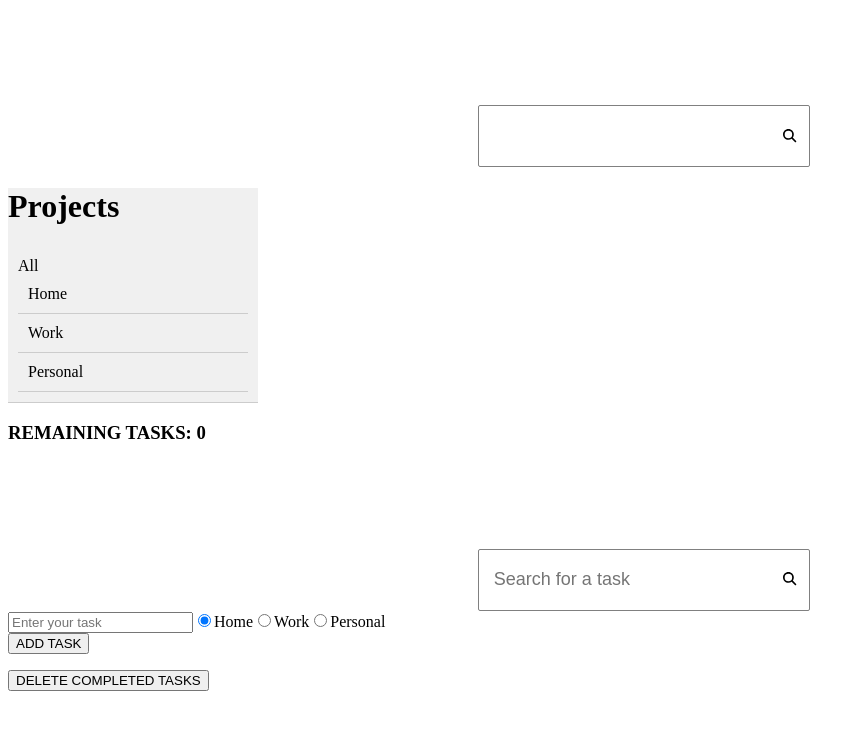
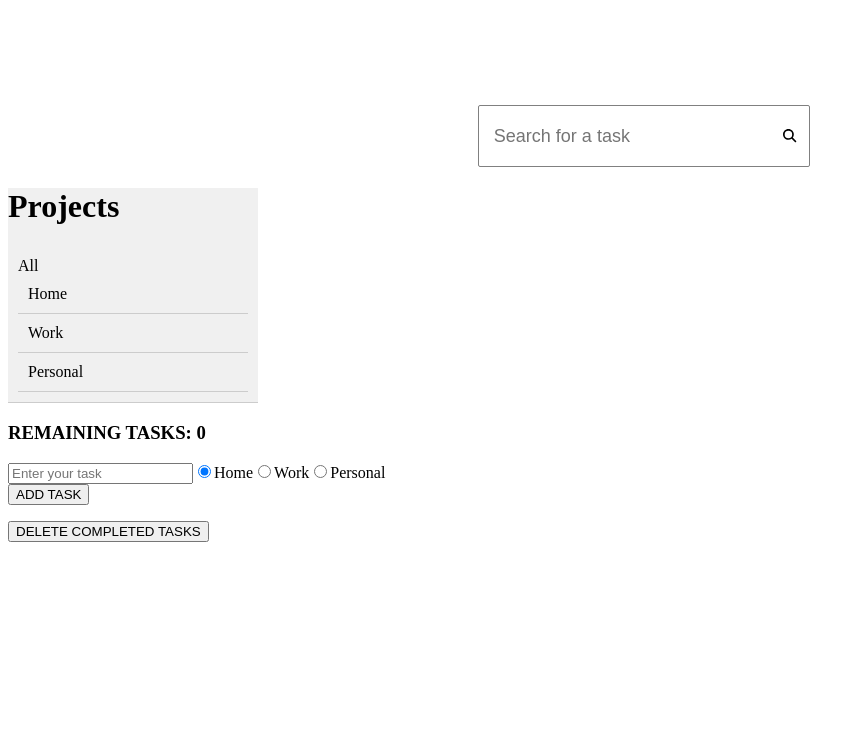
Before and after one commit to moharso/to-do-app, a React (Create React App) app: page / in a window 1280 px wide. Shown: the top 730 px of the page, without its empty margins (0-865 px from the left). Built offline with nearby package versions, Linux system fonts and the light colour scheme.

Commit message:
project structure fixed

```diff
--- a/src/components/MainContent/MainContent.js
+++ b/src/components/MainContent/MainContent.js
@@ -3,11 +3,11 @@ import TodoList from "../TodoList/TodoList";
 
 import "./MainContent.css";
 
-const MainContent = () => {
+const MainContent = ({ search }) => {
   return (
     <>
       <ProjectList />
-      <TodoList />
+      <TodoList search={search} />
     </>
   );
 };
--- a/src/components/TodoList/TodoList.js
+++ b/src/components/TodoList/TodoList.js
@@ -1,22 +1,12 @@
 import { useState, useEffect } from "react";
 import "./TodoList.css";
 import InputForm from "../InputForm/InputForm";
-import TopBar from "../TopBar/TopBar";
 
-const TodoList = () => {
+const TodoList = ({ search }) => {
   const [todos, setTodos] = useState([]);
   const [isComponentLoaded, setIsComponentLoaded] = useState(false);
   const [remainingItems, setRemainingItems] = useState(0);
-  const [text, setText] = useState({
-    id: 1,
-    input: "",
-    isChecked: false,
-  });
-
-  const [search, setSearch] = useState("");
-  const handleSearch = (term) => {
-    setSearch(term);
-  };
+  const searchText = search || "";
 
   useEffect(() => {
     const storedTodos = JSON.parse(localStorage.getItem("todos") || "[]");
@@ -31,7 +21,7 @@ const TodoList = () => {
     const remainingTodos = todos.filter((todo) => !todo.isChecked).length;
 
     setRemainingItems(remainingTodos);
-  }, [text.isChecked, todos, isComponentLoaded]);
+  }, [todos, isComponentLoaded]);
 
   if (!isComponentLoaded) {
     return <h2>Loading...</h2>; //add spinner
@@ -40,15 +30,15 @@ const TodoList = () => {
   //todos array filter
   const filteredTodos = todos.filter(
     (todo) =>
-      todo.input && todo.input.toLowerCase().includes(search.toLowerCase())
+      (todo.input &&
+        todo.input.toLowerCase().includes(searchText.toLowerCase())) ||
+      false
   );
 
   return (
     <div>
       <h3>REMAINING TASKS: {remainingItems}</h3>
 
-      {/* rendering TopBar with props */}
-      <TopBar placeholder="Search for a task" onSearch={handleSearch} />
       {/* passing filtered Todos list */}
       <InputForm todos={filteredTodos} setTodos={setTodos} />
 
--- a/src/pages/MainPage.js
+++ b/src/pages/MainPage.js
@@ -1,12 +1,20 @@
+import React, { useState } from "react";
 import MainContent from "../components/MainContent/MainContent";
 import TopBar from "../components/TopBar/TopBar";
 import "./MainPage.css";
 
 const MainPage = () => {
+  const [search, setSearch] = useState("");
+
+  const handleSearch = (term) => {
+    setSearch(term);
+  };
+
   return (
     <>
-      <TopBar />
-      <MainContent />
+      {/* rendering TopBar with props */}
+      <TopBar placeholder="Search for a task" onSearch={handleSearch} />
+      <MainContent search={search} />
     </>
   );
 };
```
